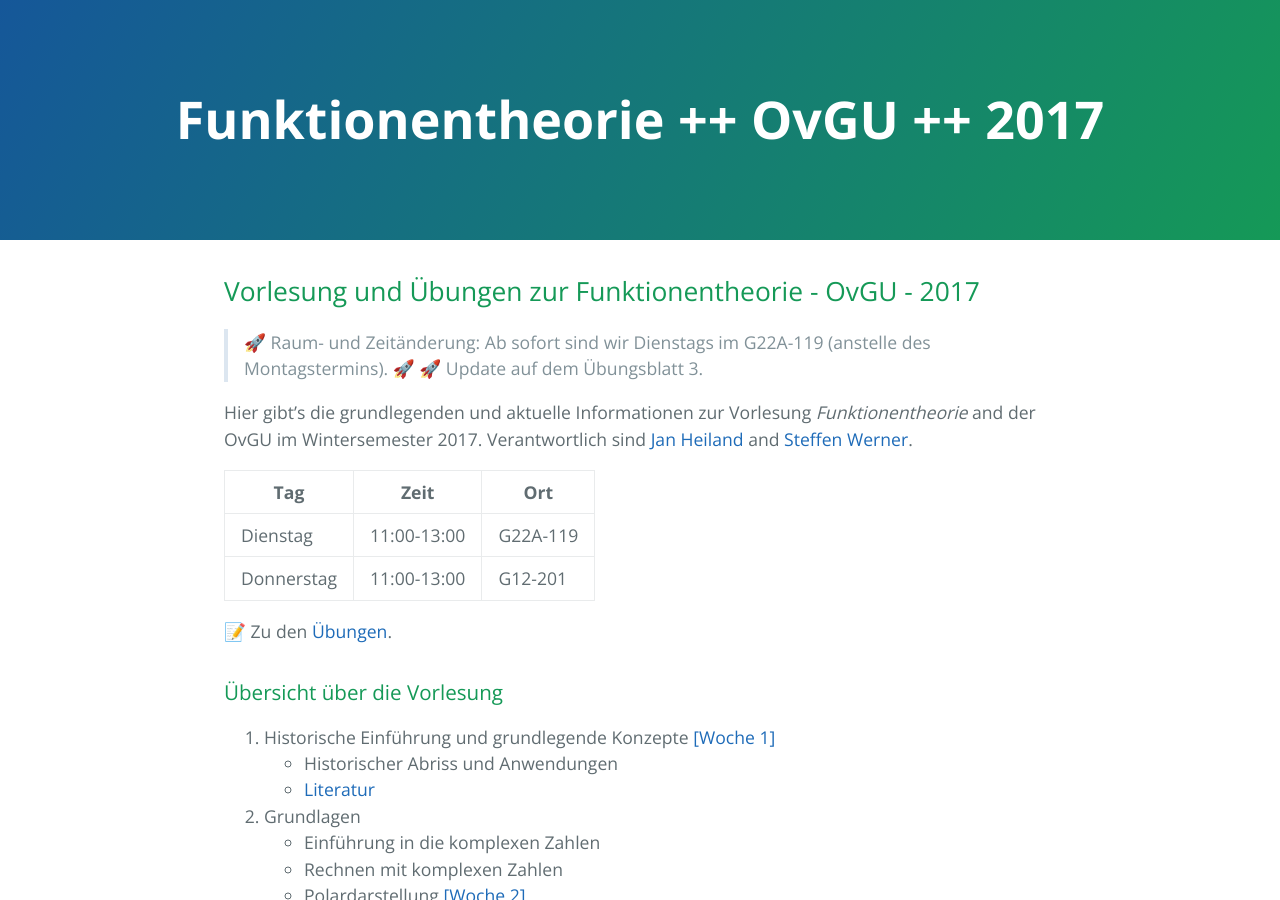
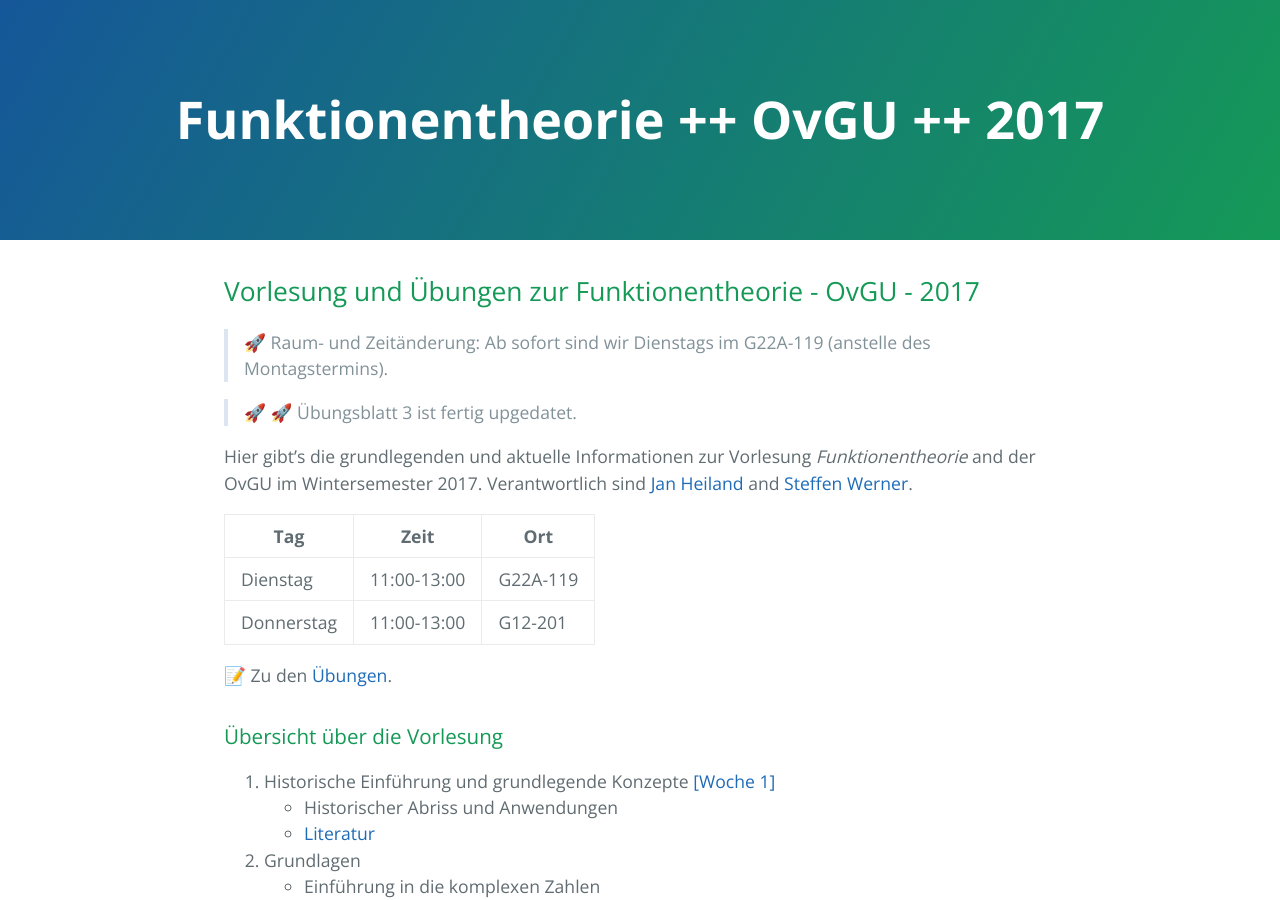
Before and after one commit to highlando/17-funktionentheorie-ovgu, a Jekyll site: the page built from index.md, in a window 1280 px wide and 900 px high. Built offline with Jekyll 4.4.1, drawn with Linux system fonts in a browser that asks for light colours; emoji names are drawn with the system emoji font; our own code applies the rules of GitHub Pages for plain Markdown files.

Commit message:
final update ueb-3

```diff
--- a/index.md
+++ b/index.md
@@ -6,7 +6,8 @@ Vorlesung und &Uuml;bungen zur Funktionentheorie - OvGU - 2017
 -----
 
 > :rocket: Raum- und Zeit&auml;nderung: Ab sofort sind wir Dienstags im G22A-119 (anstelle des Montagstermins).
-> :rocket: :rocket: Update auf dem &Uuml;bungsblatt 3.
+
+> :rocket: :rocket: &Uuml;bungsblatt 3 ist fertig upgedatet.
 
 Hier gibt's die grundlegenden und aktuelle Informationen zur Vorlesung *Funktionentheorie* and der OvGU im Wintersemester 2017. Verantwortlich sind [Jan Heiland](http://www.mpi-magdeburg.mpg.de/person/29457/822630) and [Steffen Werner](http://www.mpi-magdeburg.mpg.de/person/38514/822672).
 
```
